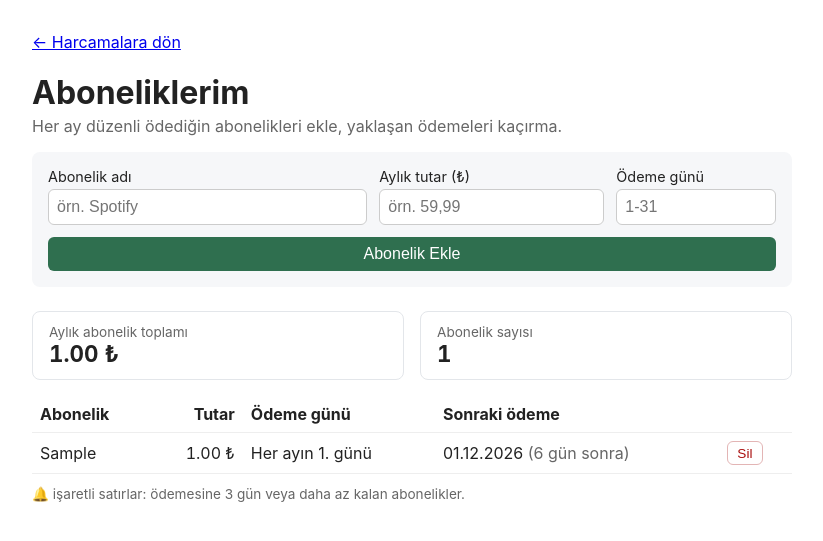
After one commit to haktanisikersoy/ogrenci-harcama-takip, a Flask app: page /abonelikler in a window 1280 px wide. The commit adds this page. Shown: the top 541 px of the page, without its empty margins (228-1051 px from the left). Run offline with Flask 3, Linux system fonts and the light colour scheme; tables that the repository leaves empty hold one stand-in row (values such as "Sample post").

Commit message:
Abonelik takibi eklendi (#12)

```diff
--- /dev/null
+++ b/abonelik.py
@@ -0,0 +1,28 @@
+"""Abonelik ödeme tarihi hesaplamaları."""
+
+from calendar import monthrange
+from datetime import date
+
+YAKLASAN_GUN = 3  # Bu kadar gün (veya daha az) kalan ödemeler "yaklaşan" sayılır
+
+
+def odeme_tarihi(yil, ay, gun):
+    """Ayın gün sayısını aşan ödeme günlerini ayın son gününe çeker (ör. 31 Şubat -> 28 Şubat)."""
+    return date(yil, ay, min(gun, monthrange(yil, ay)[1]))
+
+
+def sonraki_odeme(gun, bugun):
+    """Bugün veya sonrasındaki ilk ödeme tarihini döndürür."""
+    bu_ay = odeme_tarihi(bugun.year, bugun.month, gun)
+    if bu_ay >= bugun:
+        return bu_ay
+    yil, ay = (bugun.year + 1, 1) if bugun.month == 12 else (bugun.year, bugun.month + 1)
+    return odeme_tarihi(yil, ay, gun)
+
+
+def kalan_metni(kalan_gun):
+    if kalan_gun == 0:
+        return "Bugün"
+    if kalan_gun == 1:
+        return "Yarın"
+    return f"{kalan_gun} gün sonra"
--- a/app.py
+++ b/app.py
@@ -6,6 +6,8 @@ import sqlite3
 from datetime import date, datetime
 
 from flask import Flask, g, redirect, render_template, request, url_for
+
+from abonelik import YAKLASAN_GUN, kalan_metni, sonraki_odeme
 
 KATEGORILER = ["Yemek", "Ulaşım", "Kira/Fatura", "Eğitim", "Eğlence", "Diğer"]
 
@@ -45,6 +47,14 @@ def create_app(test_config=None):
             )
             get_db().execute(
                 "CREATE TABLE IF NOT EXISTS ayarlar (anahtar TEXT PRIMARY KEY, deger TEXT NOT NULL)"
+            )
+            get_db().execute(
+                """CREATE TABLE IF NOT EXISTS abonelikler (
+                       id INTEGER PRIMARY KEY AUTOINCREMENT,
+                       ad TEXT NOT NULL,
+                       tutar REAL NOT NULL,
+                       odeme_gunu INTEGER NOT NULL
+                   )"""
             )
             get_db().commit()
 
@@ -91,6 +101,31 @@ def create_app(test_config=None):
             "yuzde": min(round(harcanan / limit * 100, 1), 100),
         }
 
+    def bugunu_al():
+        # Testlerde sabit bir tarih verilebilsin diye BUGUN ayarı kullanılabilir
+        return app.config.get("BUGUN") or date.today()
+
+    def abonelikleri_getir():
+        """Abonelikleri bir sonraki ödeme tarihine göre (en yakın önce) döndürür."""
+        bugun = bugunu_al()
+        liste = []
+        for a in get_db().execute("SELECT * FROM abonelikler"):
+            tarih = sonraki_odeme(a["odeme_gunu"], bugun)
+            kalan = (tarih - bugun).days
+            liste.append(
+                {
+                    "id": a["id"],
+                    "ad": a["ad"],
+                    "tutar": a["tutar"],
+                    "odeme_gunu": a["odeme_gunu"],
+                    "sonraki_odeme": tarih.strftime("%d.%m.%Y"),
+                    "kalan_gun": kalan,
+                    "kalan_metni": kalan_metni(kalan),
+                    "yaklasan": kalan <= YAKLASAN_GUN,
+                }
+            )
+        return sorted(liste, key=lambda a: (a["kalan_gun"], a["ad"]))
+
     def ana_sayfa(hata=None, form=None, butce_hata=None, durum_kodu=200):
         return (
             render_template(
@@ -102,6 +137,7 @@ def create_app(test_config=None):
                 form=form or {},
                 butce=butce_durumu(date.today().strftime("%Y-%m")),
                 butce_hata=butce_hata,
+                yaklasan_abonelikler=[a for a in abonelikleri_getir() if a["yaklasan"]],
             ),
             durum_kodu,
         )
@@ -164,6 +200,60 @@ def create_app(test_config=None):
             return "Harcama bulunamadı.", 404
         return redirect(url_for("index"))
 
+    def abonelik_sayfasi(hata=None, form=None, durum_kodu=200):
+        abonelikler = abonelikleri_getir()
+        return (
+            render_template(
+                "abonelikler.html",
+                abonelikler=abonelikler,
+                aylik_toplam=round(sum(a["tutar"] for a in abonelikler), 2),
+                yaklasan_gun=YAKLASAN_GUN,
+                hata=hata,
+                form=form or {},
+            ),
+            durum_kodu,
+        )
+
+    @app.route("/abonelikler", methods=["GET"])
+    def abonelikler():
+        return abonelik_sayfasi()
+
+    @app.route("/abonelik", methods=["POST"])
+    def abonelik_ekle():
+        form = request.form
+        ad = form.get("ad", "").strip()
+        tutar, hata = tutar_coz(form.get("tutar", ""))
+
+        if not hata and not ad:
+            hata = "Abonelik adı boş olamaz."
+        if not hata:
+            try:
+                odeme_gunu = int(form.get("odeme_gunu", ""))
+                if not 1 <= odeme_gunu <= 31:
+                    raise ValueError
+            except ValueError:
+                hata = "Ödeme günü 1 ile 31 arasında bir sayı olmalıdır."
+
+        if hata:
+            return abonelik_sayfasi(hata=hata, form=form, durum_kodu=400)
+
+        db = get_db()
+        db.execute(
+            "INSERT INTO abonelikler (ad, tutar, odeme_gunu) VALUES (?, ?, ?)",
+            (ad, tutar, odeme_gunu),
+        )
+        db.commit()
+        return redirect(url_for("abonelikler"))
+
+    @app.route("/abonelik/<int:abonelik_id>/sil", methods=["POST"])
+    def abonelik_sil(abonelik_id):
+        db = get_db()
+        silinen = db.execute("DELETE FROM abonelikler WHERE id = ?", (abonelik_id,)).rowcount
+        db.commit()
+        if silinen == 0:
+            return "Abonelik bulunamadı.", 404
+        return redirect(url_for("abonelikler"))
+
     @app.route("/ozet", methods=["GET"])
     def ozet():
         db = get_db()
--- /dev/null
+++ b/templates/abonelikler.html
@@ -0,0 +1,91 @@
+<!DOCTYPE html>
+<html lang="tr">
+<head>
+  <meta charset="UTF-8">
+  <meta name="viewport" content="width=device-width, initial-scale=1.0">
+  <title>Aboneliklerim - Öğrenci Harcama Takip</title>
+  <style>
+    body { font-family: -apple-system, Segoe UI, Roboto, sans-serif; max-width: 760px; margin: 2rem auto; padding: 0 1rem; color: #222; }
+    h1 { margin-bottom: .25rem; }
+    .alt { color: #666; margin-top: 0; }
+    form.ekle { display: grid; grid-template-columns: 2fr 1fr 1fr; gap: .75rem; background: #f6f7f9; padding: 1rem; border-radius: 8px; align-items: end; }
+    label { display: flex; flex-direction: column; font-size: .9rem; gap: .25rem; }
+    input, button { padding: .5rem; font-size: 1rem; border: 1px solid #ccc; border-radius: 6px; }
+    form.ekle button { grid-column: 1 / -1; background: #2f6f4f; color: #fff; border: none; cursor: pointer; }
+    .hata { background: #fde8e8; color: #a11; padding: .75rem; border-radius: 6px; margin-bottom: 1rem; }
+    .ozet-kutu { display: flex; gap: 1rem; margin: 1.5rem 0 .5rem; }
+    .ozet-kutu div { flex: 1; border: 1px solid #e3e6ea; border-radius: 8px; padding: .75rem 1rem; }
+    .ozet-kutu span { display: block; color: #666; font-size: .85rem; }
+    .ozet-kutu strong { font-size: 1.4rem; font-variant-numeric: tabular-nums; }
+    table { width: 100%; border-collapse: collapse; margin-top: 1rem; }
+    th, td { text-align: left; padding: .5rem; border-bottom: 1px solid #eee; }
+    td.sayi, th.sayi { text-align: right; font-variant-numeric: tabular-nums; }
+    tr.yaklasan td { background: #fffaf0; }
+    .rozet { display: inline-block; font-size: .8rem; font-weight: 600; padding: .1rem .5rem; border-radius: 999px; background: #fff4e5; color: #8a4b00; border: 1px solid #f5c27a; }
+    .kalan { color: #666; }
+    .sil-form { display: inline; }
+    button.sil { background: none; color: #a11; border: 1px solid #e3b5b5; padding: .2rem .6rem; font-size: .85rem; cursor: pointer; }
+    button.sil:hover { background: #fde8e8; }
+    .bos { color: #888; margin-top: 1.5rem; }
+  </style>
+</head>
+<body>
+  <p><a href="{{ url_for('index') }}">← Harcamalara dön</a></p>
+  <h1>Aboneliklerim</h1>
+  <p class="alt">Her ay düzenli ödediğin abonelikleri ekle, yaklaşan ödemeleri kaçırma.</p>
+
+  {% if hata %}<div class="hata" role="alert">{{ hata }}</div>{% endif %}
+
+  <form method="post" action="{{ url_for('abonelik_ekle') }}" class="ekle">
+    <label>Abonelik adı
+      <input type="text" name="ad" placeholder="örn. Spotify" value="{{ form.get('ad', '') }}">
+    </label>
+    <label>Aylık tutar (₺)
+      <input type="text" name="tutar" inputmode="decimal" placeholder="örn. 59,99" value="{{ form.get('tutar', '') }}">
+    </label>
+    <label>Ödeme günü
+      <input type="number" name="odeme_gunu" min="1" max="31" placeholder="1-31" value="{{ form.get('odeme_gunu', '') }}">
+    </label>
+    <button type="submit">Abonelik Ekle</button>
+  </form>
+
+  {% if abonelikler %}
+    <div class="ozet-kutu">
+      <div><span>Aylık abonelik toplamı</span><strong id="aylik-toplam">{{ '%.2f' % aylik_toplam }} ₺</strong></div>
+      <div><span>Abonelik sayısı</span><strong>{{ abonelikler | length }}</strong></div>
+    </div>
+
+    <table>
+      <thead>
+        <tr><th>Abonelik</th><th class="sayi">Tutar</th><th>Ödeme günü</th><th>Sonraki ödeme</th><th></th></tr>
+      </thead>
+      <tbody>
+        {% for a in abonelikler %}
+          <tr class="{{ 'yaklasan' if a.yaklasan else '' }}">
+            <td>{{ a.ad }}</td>
+            <td class="sayi">{{ '%.2f' % a.tutar }} ₺</td>
+            <td>Her ayın {{ a.odeme_gunu }}. günü</td>
+            <td>
+              {{ a.sonraki_odeme }}
+              {% if a.yaklasan %}
+                <span class="rozet">🔔 {{ a.kalan_metni }}</span>
+              {% else %}
+                <span class="kalan">({{ a.kalan_metni }})</span>
+              {% endif %}
+            </td>
+            <td>
+              <form method="post" action="{{ url_for('abonelik_sil', abonelik_id=a.id) }}" class="sil-form"
+                    onsubmit="return confirm('Bu aboneliği silmek istediğine emin misin?');">
+                <button type="submit" class="sil">Sil</button>
+              </form>
+            </td>
+          </tr>
+        {% endfor %}
+      </tbody>
+    </table>
+    <p class="alt" style="margin-top:.75rem; font-size:.85rem">🔔 işaretli satırlar: ödemesine {{ yaklasan_gun }} gün veya daha az kalan abonelikler.</p>
+  {% else %}
+    <p class="bos">Henüz abonelik eklenmedi.</p>
+  {% endif %}
+</body>
+</html>
```
Also changed, not shown: templates/index.html (+15 -1 lines), tests/test_abonelik_takibi.py (added, +120 -0 lines).
